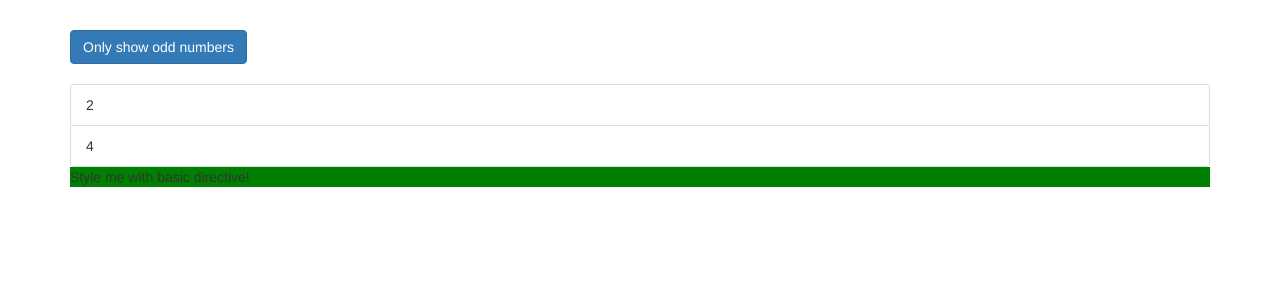
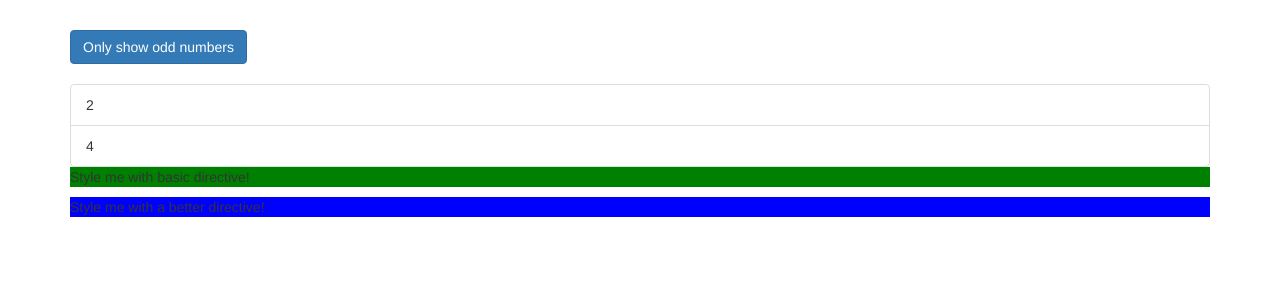
Before and after one commit to DajanaKalicanin/angular-directives, an Angular app: page / in a window 1280 px wide. Shown: the top 300 px of the page. Built offline with nearby package versions, Linux system fonts and the light colour scheme.

Commit message:
Creating a Basic Attribute Directive using a renderer

```diff
--- a/src/app/app.component.html
+++ b/src/app/app.component.html
@@ -27,6 +27,7 @@
           </li>
         </div>
         <p appBasicHighlight>Style me with basic directive!</p>
+        <p appBetterHighlight>Style me with a better directive!</p>
       </ul>
     </div>
   </div>
--- a/src/app/app.module.ts
+++ b/src/app/app.module.ts
@@ -5,11 +5,13 @@ import { HttpModule } from '@angular/http';
 
 import { AppComponent } from './app.component';
 import { BasicHighlightDirective } from './basic-highlight/basic-highlight.directive';
+import { BetterHighlightDirective } from './better-highlight/better-highlight.directive';
 
 @NgModule({
   declarations: [
     AppComponent,
-    BasicHighlightDirective
+    BasicHighlightDirective,
+    BetterHighlightDirective
   ],
   imports: [
     BrowserModule,
--- /dev/null
+++ b/src/app/better-highlight/better-highlight.directive.ts
@@ -0,0 +1,13 @@
+import { Directive, Renderer2, OnInit, ElementRef } from '@angular/core';
+
+@Directive({
+  selector: '[appBetterHighlight]'
+})
+export class BetterHighlightDirective implements OnInit {
+
+  constructor(private elRef: ElementRef, private renderer: Renderer2) { }
+
+  ngOnInit() {
+    this.renderer.setStyle(this.elRef.nativeElement, 'background-color', 'blue');
+  }
+}
```
